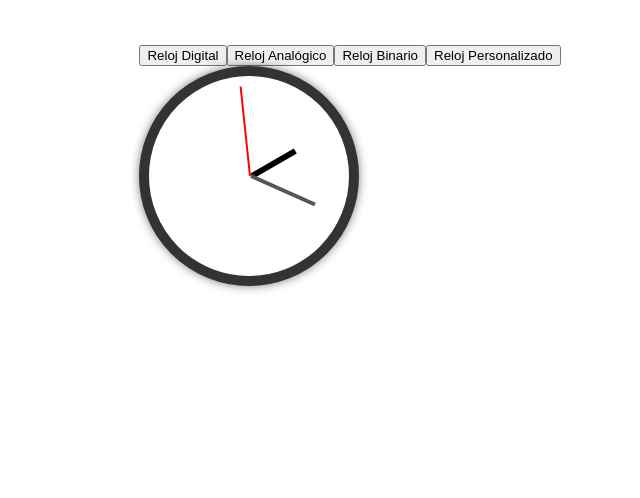
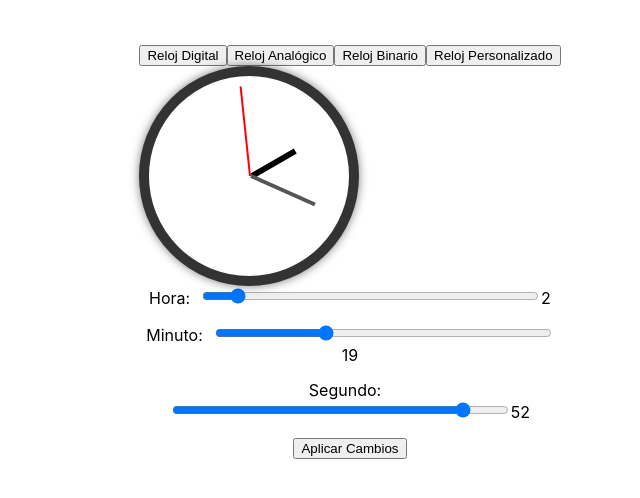
Before and after one commit to RustH3d/relojangulr3, an Angular app: page /clock in a window 1280 px wide. Both pictures are taken after a click on the button "Reloj Analógico". Shown: the top 498 px of the page, without its empty margins (640-1280 px from the left). Built offline with nearby package versions, Linux system fonts and the light colour scheme.

Commit message:
porfinarreglelosslidersdjnclkascnlkacnlkaclksac

```diff
--- a/src/app/clock/clock.component.html
+++ b/src/app/clock/clock.component.html
@@ -11,6 +11,7 @@
       <span>{{ currentTime }}</span>
     </div>
 
+    <!-- Sliders -->
     <div class="slider-container">
       <label for="hour">Hora:</label>
       <input type="range" id="hour" min="0" max="23" [(ngModel)]="hourInput">
@@ -39,6 +40,29 @@
     <div class="hand second" [style.transform]="secondRotation"></div>
   </div>
 
+  <!-- Sliders -->
+  <div *ngIf="showAnalog">
+    <div class="slider-container">
+      <label for="hourAnalog">Hora:</label>
+      <input type="range" id="hourAnalog" min="0" max="23" [(ngModel)]="hourInput">
+      <span>{{ hourInput }}</span>
+    </div>
+
+    <div class="slider-container">
+      <label for="minuteAnalog">Minuto:</label>
+      <input type="range" id="minuteAnalog" min="0" max="59" [(ngModel)]="minuteInput">
+      <span>{{ minuteInput }}</span>
+    </div>
+
+    <div class="slider-container">
+      <label for="secondAnalog">Segundo:</label>
+      <input type="range" id="secondAnalog" min="0" max="59" [(ngModel)]="secondInput">
+      <span>{{ secondInput }}</span>
+    </div>
+
+    <button (click)="applyTimeChanges()">Aplicar Cambios</button>
+  </div>
+
   <!-- Reloj Binario -->
   <div *ngIf="showBinary">
     <div class="binary-clock">
@@ -54,6 +78,29 @@
     </div>
   </div>
 
+  <!-- Sliders -->
+  <div *ngIf="showBinary">
+    <div class="slider-container">
+      <label for="hourBinary">Hora:</label>
+      <input type="range" id="hourBinary" min="0" max="23" [(ngModel)]="hourInput">
+      <span>{{ hourInput }}</span>
+    </div>
+
+    <div class="slider-container">
+      <label for="minuteBinary">Minuto:</label>
+      <input type="range" id="minuteBinary" min="0" max="59" [(ngModel)]="minuteInput">
+      <span>{{ minuteInput }}</span>
+    </div>
+
+    <div class="slider-container">
+      <label for="secondBinary">Segundo:</label>
+      <input type="range" id="secondBinary" min="0" max="59" [(ngModel)]="secondInput">
+      <span>{{ secondInput }}</span>
+    </div>
+
+    <button (click)="applyTimeChanges()">Aplicar Cambios</button>
+  </div>
+
   <!-- Reloj Personalizado -->
   <div *ngIf="showCustom" class="custom-clock" [ngStyle]="{'background': customClockBackground}">
     <div class="custom-time">
@@ -61,4 +108,27 @@
       <p>{{ currentTime }}</p>
     </div>
   </div>
+
+  <!-- Sliders -->
+  <div *ngIf="showCustom">
+    <div class="slider-container">
+      <label for="hourCustom">Hora:</label>
+      <input type="range" id="hourCustom" min="0" max="23" [(ngModel)]="hourInput">
+      <span>{{ hourInput }}</span>
+    </div>
+
+    <div class="slider-container">
+      <label for="minuteCustom">Minuto:</label>
+      <input type="range" id="minuteCustom" min="0" max="59" [(ngModel)]="minuteInput">
+      <span>{{ minuteInput }}</span>
+    </div>
+
+    <div class="slider-container">
+      <label for="secondCustom">Segundo:</label>
+      <input type="range" id="secondCustom" min="0" max="59" [(ngModel)]="secondInput">
+      <span>{{ secondInput }}</span>
+    </div>
+
+    <button (click)="applyTimeChanges()">Aplicar Cambios</button>
+  </div>
 </div>
```
